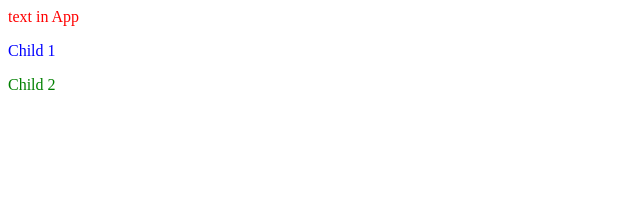
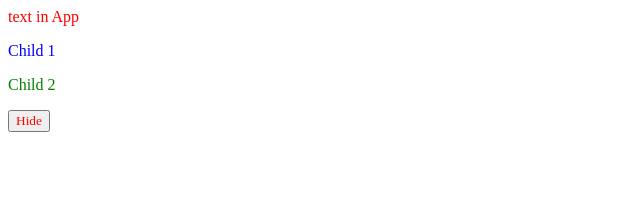
Before and after one commit to daniel-lee-tech/react-webpack-from-scratch, a React app: page / in a window 1280 px wide. Shown: the top 200 px of the page, without its empty margins (0-640 px from the left). Built offline with nearby package versions, Linux system fonts and the light colour scheme.

Commit message:
[RWS-9] Adding webpack config to support images (#5)

```diff
--- a/package.json
+++ b/package.json
@@ -17,6 +17,7 @@
     "@babel/preset-react": "^7.22.5",
     "babel-loader": "^9.1.3",
     "css-loader": "^6.8.1",
+    "file-loader": "^6.2.0",
     "html-loader": "^4.2.0",
     "html-webpack-plugin": "^5.5.3",
     "style-loader": "^3.3.3",
--- a/src/App.jsx
+++ b/src/App.jsx
@@ -1,11 +1,13 @@
 import React from 'react'
 import {Child1} from "./components/Child1.jsx";
 import {Child2} from "./components/Child2.jsx";
+import {ImagePresenter} from "./components/ImagePresenter.jsx";
 
 export function App() {
     return <div>
         <p>text in App</p>
         <Child1 />
         <Child2 />
+        <ImagePresenter />
     </div>
 }
--- /dev/null
+++ b/src/components/ImagePresenter.jsx
@@ -0,0 +1,16 @@
+import React, {useState} from 'react';
+import LionMermaid from '../images/lion-mermaid.svg';
+
+export function ImagePresenter() {
+    const [showImage, setShowImage] = useState(false);
+
+    return (
+        <div>
+            <button onClick={() => setShowImage(prevState => !prevState)}>
+                {showImage ? 'Show': 'Hide'}
+            </button>
+            <br />
+            {showImage && <img alt={"lion mermaid image"} height={100} width={100} src={LionMermaid} />}
+        </div>
+    )
+}
--- a/webpack.config.js
+++ b/webpack.config.js
@@ -39,6 +39,14 @@ module.exports = {
                 use: ["style-loader", "css-loader"],
                 exclude: /\.module\.css$/,
             },
+            {
+                test: /\.(png|jpg|gif|svg)$/,
+                use: [
+                    {
+                        loader: 'file-loader'
+                    }
+                ]
+            }
         ],
     },
     plugins: [
```
Also changed, not shown: src/images/lion-mermaid.svg (added), 1 other file (tests, documents, lock files or other folders).
